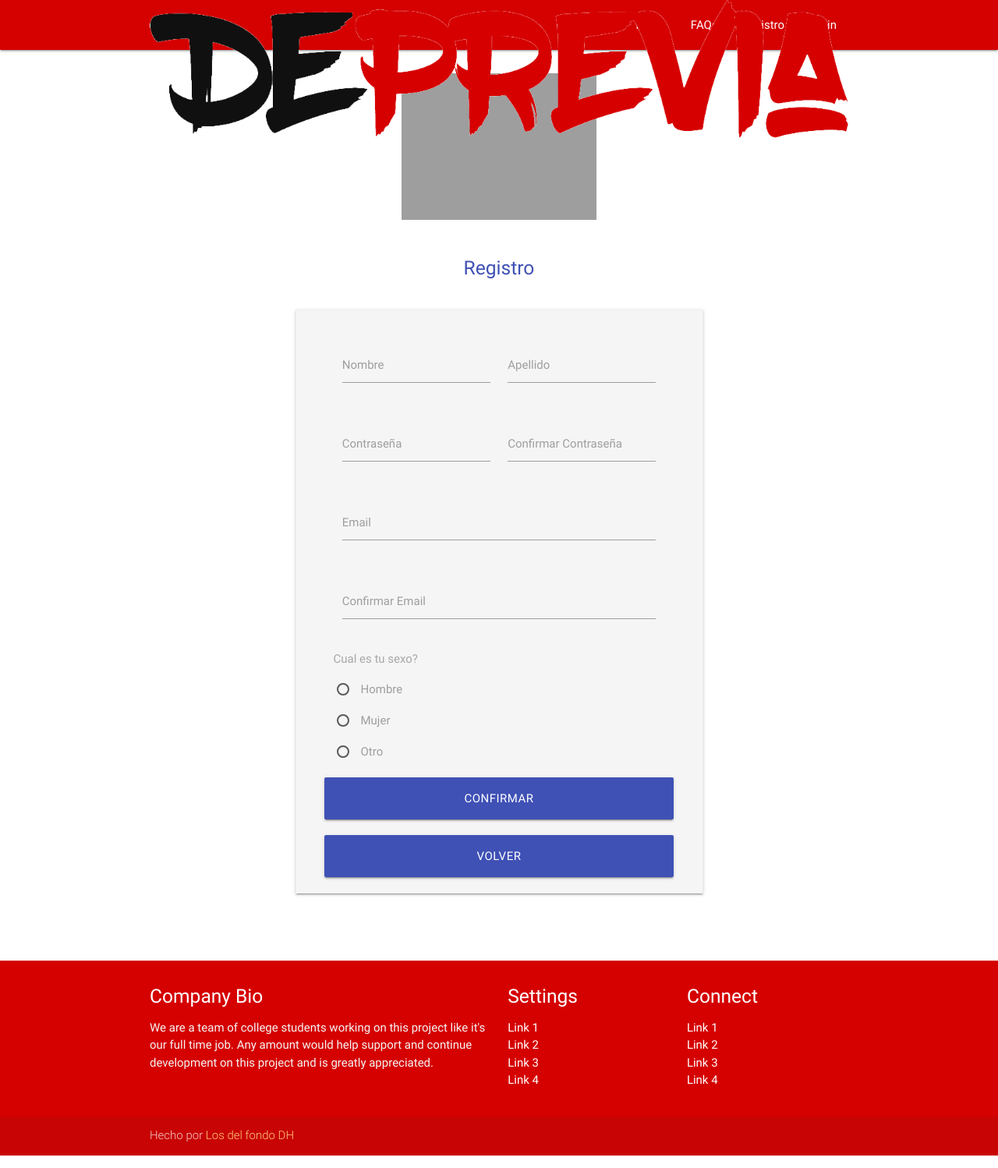
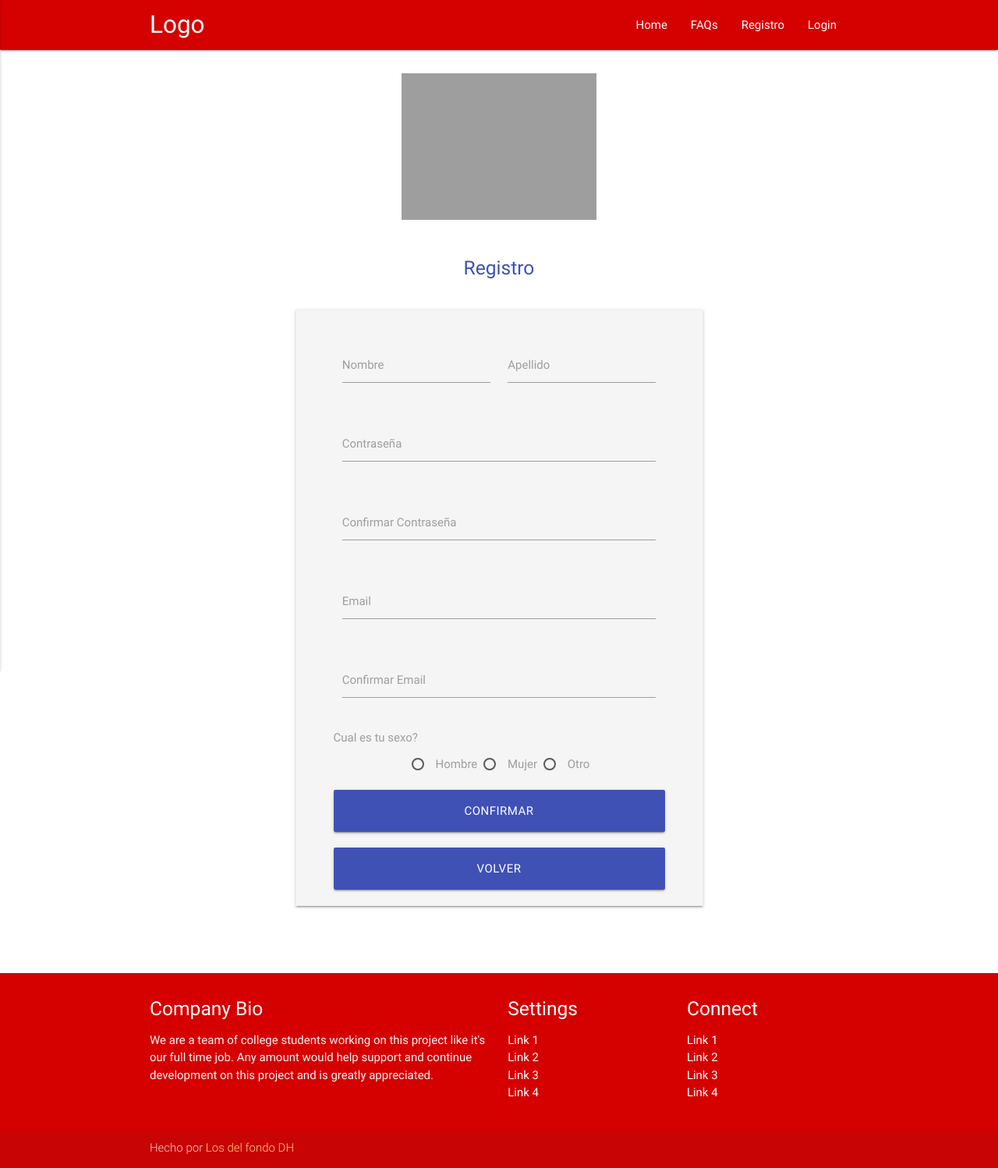
Before and after one commit to lmancuso/deprevia, a PHP site: page /register.php in a window 1280 px wide. Shown: the whole page at 78% size. Run offline with PHP 8.4, Linux system fonts and the light colour scheme; some libraries are stand-ins or nearby versions; grey boxes are pictures that could not be loaded.

Commit message:
Se quita el logo; se fixea el menu; se arregla fix de materializecss en menu

```diff
--- /dev/null
+++ b/css/style.css
@@ -0,0 +1,3 @@
+#sidenav-overlay {
+  z-index: 200 !important;
+}
--- a/js/init.js
+++ b/js/init.js
@@ -0,0 +1,2 @@
+  // Initialize collapse button
+  $(".button-collapse").sideNav();
--- a/register.php
+++ b/register.php
@@ -42,11 +42,13 @@
           </div>
         </div>
         <div class="row">
-          <div class="input-field col s6">
+          <div class="input-field col s12">
             <input id="password" type="password" class="validate">
             <label for="password">Contraseña</label>
           </div>
-          <div class="input-field col s6">
+        </div>
+        <div class="row">
+          <div class="input-field col s12">
             <input id="password" type="password" class="validate">
             <label for="password">Confirmar Contraseña</label>
           </div>
@@ -65,21 +67,21 @@
         </div>
 
         <div class="row">
-              <p style="color: #a7a7a7"> Cual es tu sexo? </p>
-              <form action="col s12">
-                <p>
+              <p style="color: #9e9e9e"> Cual es tu sexo? </p>
+              <div action="col s12 s6">
+
                   <input name="group1" type="radio" id="genero_masculino" value="0" class="with-gap">
                   <label for="genero_masculino">Hombre</label>
-                </p>
-                <p>
+
+
                   <input name="group1" type="radio" id="genero_femenino" value="1" class="with-gap">
                   <label for="genero_femenino">Mujer</label>
-                </p>
-                <p>
+
+
                   <input name="group1" type="radio" id="genero_otros" value="2" class="with-gap">
                   <label for="genero_otros">Otro</label>
-                </p>
-              </form>
+
+              </div>
         </div>
 
         <div class="row">
--- a/templates/footer.php
+++ b/templates/footer.php
@@ -38,4 +38,4 @@
   <!--  Scripts-->
   <script src="https://code.jquery.com/jquery-2.1.1.min.js"></script>
   <script src="js/materialize.js"></script>
-  <!-- <script src="../js/init.js"></script> -->
+  <script src="js/init.js"></script>
--- a/templates/header.php
+++ b/templates/header.php
@@ -1,6 +1,7 @@
 <header>
+<div class="navbar-fixed">
   <nav class="red accent-4" role="navigation">
-    <div class="nav-wrapper container"><a id="logo-container" href="index.php" class="brand-logo"><img class='responsive-img' src='templates/images/logo.png'></a>
+    <div class="nav-wrapper container"><a id="logo-container" href="#" class="brand-logo">Logo</a>
       <ul class="right hide-on-med-and-down">
         <li><a href="index.php">Home</a></li>
         <li><a href="faqs.php">FAQs</a></li>
@@ -14,7 +15,8 @@
         <li><a href="register.php">Registro</a></li>
         <li><a href="login.php">Login</a></li>
       </ul>
-      <a href="#" data-activates="nav-mobile" class="button-collapse"><i class="material-icons">Menu</i></a>
+      <a href="#" data-activates="nav-mobile" class="button-collapse"><i class="material-icons">menu</i></a>
     </div>
   </nav>
+</div>
   </header>
```
Also changed, not shown: css/materialize.css, templates/images/logo.png (deleted).
